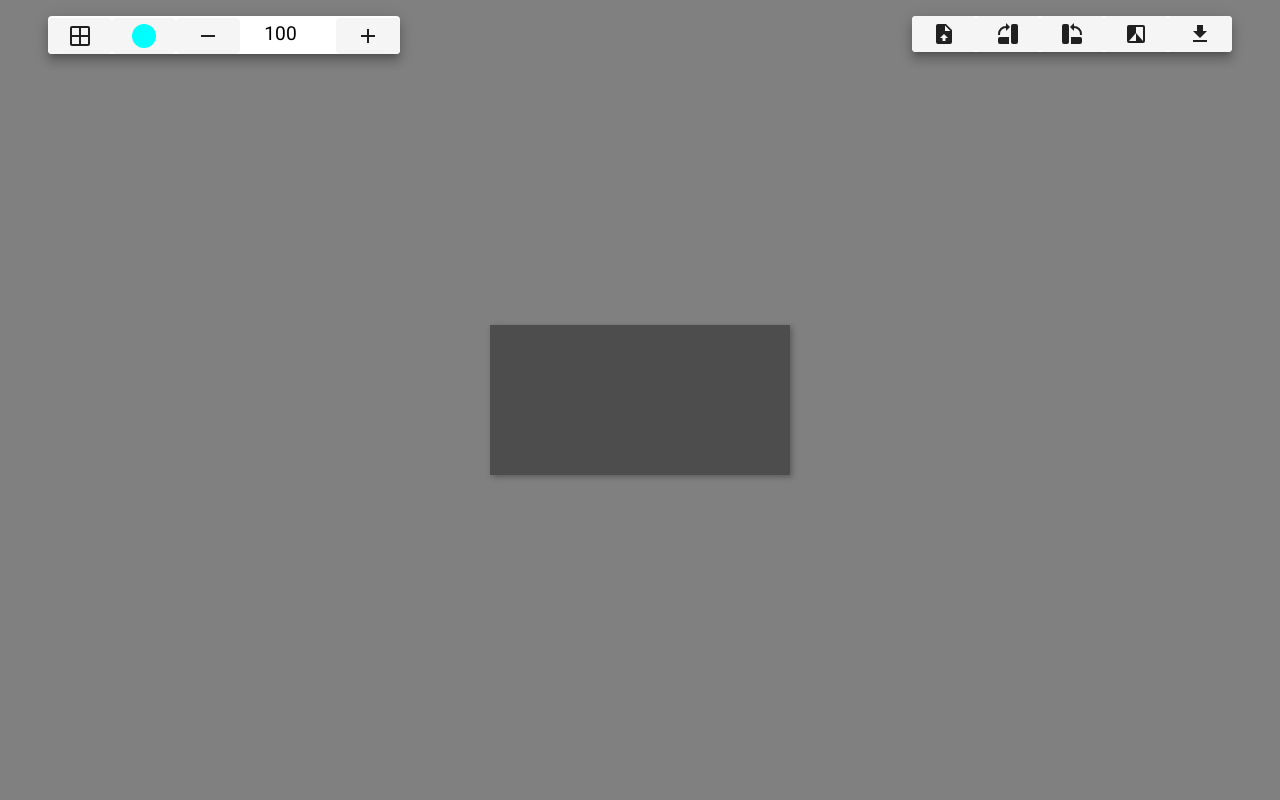
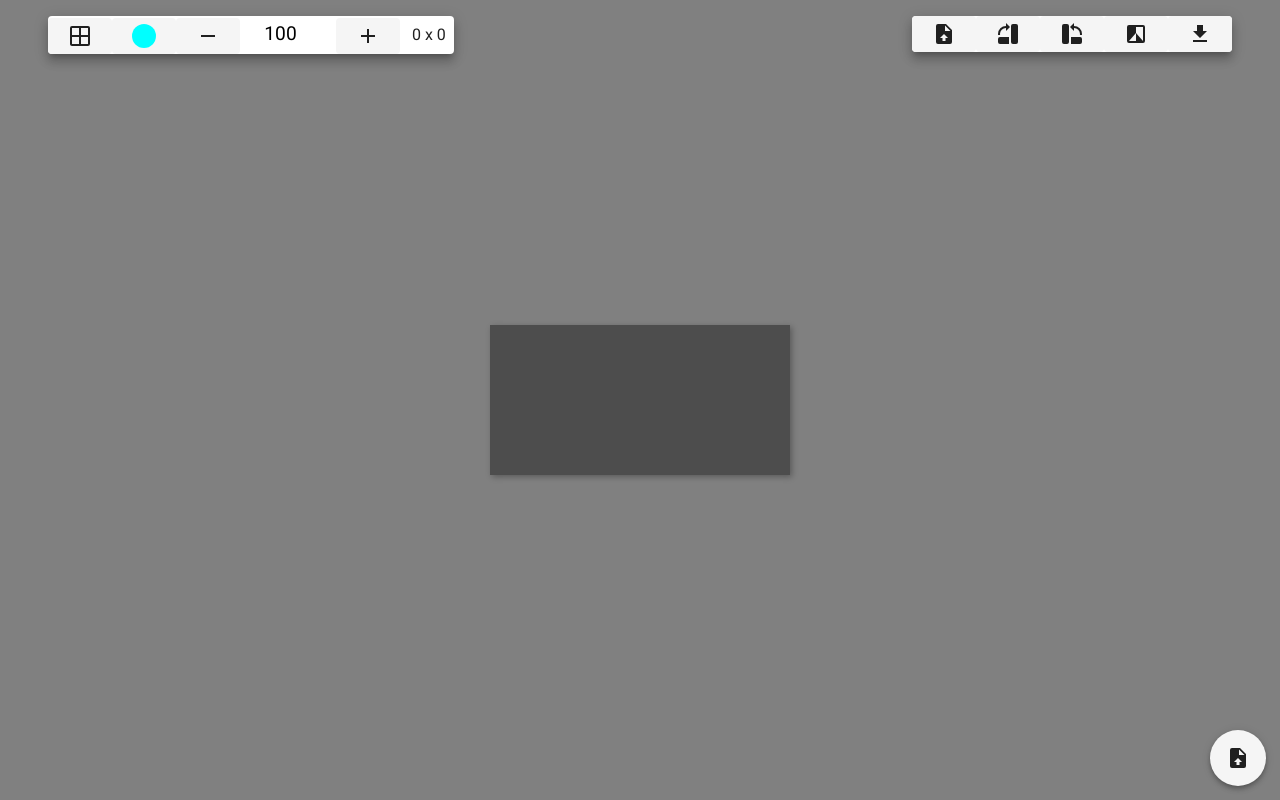
Before and after one commit to brujo-rojas/drawtool, a Vue app: page /grid in a window 1280 px wide. Built offline with nearby package versions, Linux system fonts and the light colour scheme.

Commit message:
:bug: mejoras varias en grid

```diff
--- a/src/views/Grid.vue
+++ b/src/views/Grid.vue
@@ -1,5 +1,11 @@
 <template>
   <div class="draw-view">
+
+      <v-btn @click="$refs.fileInput.click()" class="elevation-4 upload-btn" fab >
+        <v-icon> {{ icons.upload }} </v-icon>
+      </v-btn>
+
+
     <v-sheet class="tools-bar elevation-8 align-center" rounded>
       <v-btn
         @click="toggleGrid()"
@@ -44,6 +50,8 @@
         <v-icon> {{ icons.plus }} </v-icon>
       </v-btn>
 
+      <span class="mx-2"> {{ squareWidth }} x {{ squareHeight }}</span>
+
       <input
         style="display: none"
         ref="fileInput"
@@ -63,7 +71,7 @@
       <v-btn @click="rotate(false)" class="elevation-0">
         <v-icon> {{ icons.left }} </v-icon>
       </v-btn>
-      <v-btn @click="toggleFilter()" class="elevation-0">
+      <v-btn @click="toggleFilter()" class="elevation-0" :color="blackAndWhiteActive ? 'primary' : ''">
         <v-icon> {{ icons.filter }} </v-icon>
       </v-btn>
       <v-btn @click="download()" class="elevation-0">
@@ -100,7 +108,7 @@
 </template>
 
 <script lang="ts">
-import { Component, Vue } from "vue-property-decorator";
+import { Component, Vue, Watch } from "vue-property-decorator";
 
 import {
   mdiDownload,
@@ -139,6 +147,8 @@ export default class Grid extends Vue {
   ];
 
   public pixelSquare = 100;
+  public squareWidth = 0;
+  public squareHeight = 0;
 
   private canvas: any = null;
   private context: any = null;
@@ -150,6 +160,7 @@ export default class Grid extends Vue {
   private y = 0;
   private gridActive = false;
   private blackAndWhiteActive = false;
+
   mounted(): void {
     this.canvas = document.getElementById("viewport");
     this.context = this.canvas.getContext("2d");
@@ -196,14 +207,24 @@ export default class Grid extends Vue {
     context.fillStyle = "white";
     context.globalAlpha = 1;
     context.fillRect(0, 0, this.baseImage.width, this.baseImage.height);
-    context.globalCompositeOperation='source-atop';
+    context.globalCompositeOperation = "source-atop";
   }
 
   public cleanImage(): void {
     this.drawImageOnCanvas();
   }
 
+  private refreshProportions(): void {
+    this.squareWidth =
+      Math.round((this.baseImage.width * 10) / this.pixelSquare) / 10;
+    this.squareHeight =
+      Math.round((this.baseImage.height * 10) / this.pixelSquare) / 10;
+  }
+
   private cleanCssVars(): void {
+    this.x = 0;
+    this.y = 0;
+    this.scale = 1;
     this.setCssVar("--x", 0);
     this.setCssVar("--y", 0);
     this.setCssVar("--ruler-x", 0);
@@ -225,6 +246,7 @@ export default class Grid extends Vue {
   }
 
   public redraw(): void {
+    this.refreshProportions();
     this.drawImageOnCanvas();
     this.drawGrid();
   }
@@ -234,7 +256,7 @@ export default class Grid extends Vue {
       this.gridActive = true;
       let h = this.canvas.height;
       let w = this.canvas.width;
-      let step = this.pixelSquare;
+      let step = Number(this.pixelSquare);
       this.context.beginPath();
       for (var x = 0; x <= w; x += step) {
         this.context.moveTo(x, 0);
@@ -274,7 +296,7 @@ export default class Grid extends Vue {
   }
 
   public setPixelSquare(num: number): void {
-    this.pixelSquare = this.pixelSquare + num;
+    this.pixelSquare = Number(this.pixelSquare) + num;
     this.redraw();
   }
 
@@ -312,10 +334,10 @@ export default class Grid extends Vue {
 .draw-view {
   width: 100%;
   height: 100%;
-  position: relative;
   background: grey;
   max-height: 100vh;
   max-width: 100%;
+  position:relative;
 
   input.minimal {
     font-size: 1.2rem;
@@ -365,11 +387,11 @@ export default class Grid extends Vue {
       }
       .horizontal-line {
         min-width: 100vw;
-        border-bottom: 1px solid rgb(0, 255, 255,);
+        border-bottom: 1px solid rgb(0, 255, 255);
       }
       .vertical-line {
         min-height: 100vh;
-        border-right: 1px solid rgb(0, 255 ,255);
+        border-right: 1px solid rgb(0, 255, 255);
       }
     }
     .rotator {
@@ -392,4 +414,11 @@ export default class Grid extends Vue {
     }
   }
 }
+.v-btn.upload-btn{
+  margin: 1em;
+  bottom: 0px;
+  right: 0px;
+  position: absolute !important;
+  z-index:20;
+}
 </style>
```
